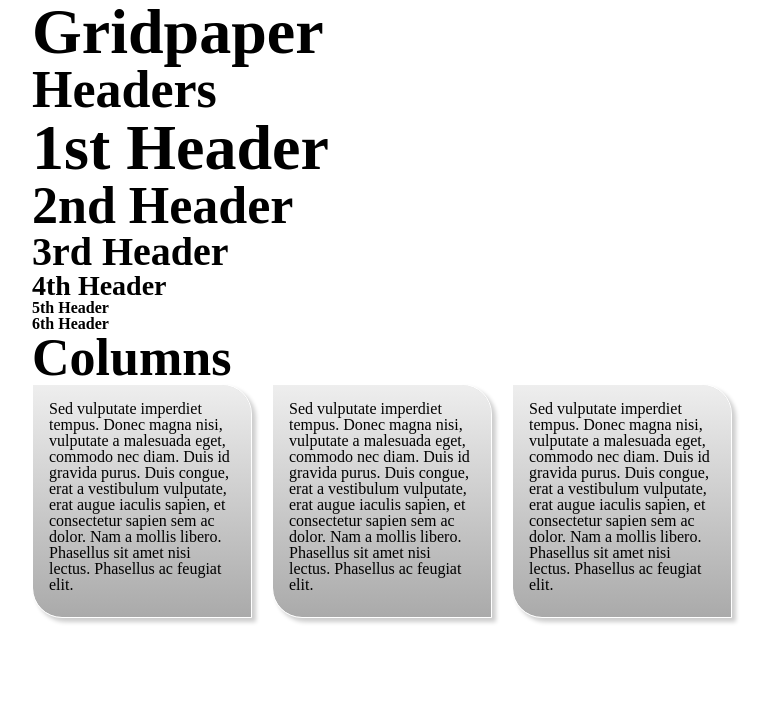
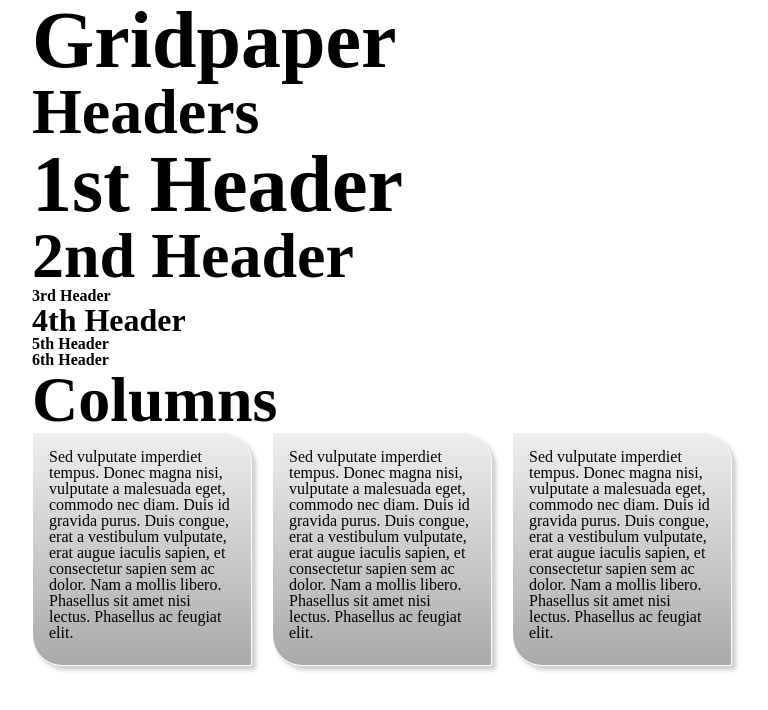
Before and after one commit to christiannaths/gridpaper, a plain HTML site: page examples/index.html in a window 1280 px wide. Shown: the whole page, without its empty margins (258-1026 px from the left). Drawn offline with Linux system fonts and the light colour scheme.

Commit message:
added -font-size to settings and to _reset.sass/scss

```diff
--- a/examples/stylesheets/styles.sass
+++ b/examples/stylesheets/styles.sass
@@ -1,9 +1,8 @@
+@import settings
 @import ../../templates/sass/gridpaper/all
-@import settings
 
 body
   @include container
-  font-size: $base-font-size
 
 .box
   @include column
--- a/templates/sass/styles.sass
+++ b/templates/sass/styles.sass
@@ -1 +1,2 @@
+@import settings
 @import gridpaper/all
--- a/templates/scss/gridpaper/_reset.scss
+++ b/templates/scss/gridpaper/_reset.scss
@@ -3,6 +3,8 @@
  * Last Updated: 2010-09-17
  * Author: Richard Clark - http: //richclarkdesign.com
  * Twitter: @rich_clark */
+
+$base-font-size: 16px !default;
 
 html, body, div, span, object, iframe, h1, h2, h3, h4, h5, h6, p, a, blockquote, pre, abbr, address, cite, code, del, dfn, em, img, ins, kbd, q, samp, small, strong, sub, sup, var, b, i, dl, dt, dd, ol, ul, li, fieldset, form, label, legend, table, caption, tbody, tfoot, thead, tr, th, td, article, aside, canvas, details, figcaption, figure, footer, header, hgroup, menu, nav, section, summary, time, mark, audio, video {
   margin: 0;
@@ -16,6 +18,9 @@ html, body, div, span, object, iframe, h1, h2, h3, h4, h5, h6, p, a, blockquote,
   vertical-align: baseline;
   background: transparent;
   line-height: 1; }
+
+body {
+  font-size: $base-font-size; }
 
 article, aside, details, figcaption, figure, footer, header, hgroup, menu, nav, section {
   display: block; }
@@ -69,16 +74,16 @@ textarea {
   margin: 0; }
 
 h1 {
+  font-size: 5em; }
+
+h2 {
   font-size: 4em; }
 
-h2 {
-  font-size: 3.25em; }
-
 h3 {
-  font-size: 2.5em; }
+  font-size: 3; }
 
 h4 {
-  font-size: 1.75em; }
+  font-size: 2em; }
 
 h5, h6 {
   font-size: 1em; }
--- a/templates/scss/styles.scss
+++ b/templates/scss/styles.scss
@@ -1 +1,2 @@
+@import "settings";
 @import "gridpaper/all";
```
Also changed, not shown: templates/sass/gridpaper/_reset.sass (+9 -4 lines), examples/stylesheets/styles.css.
